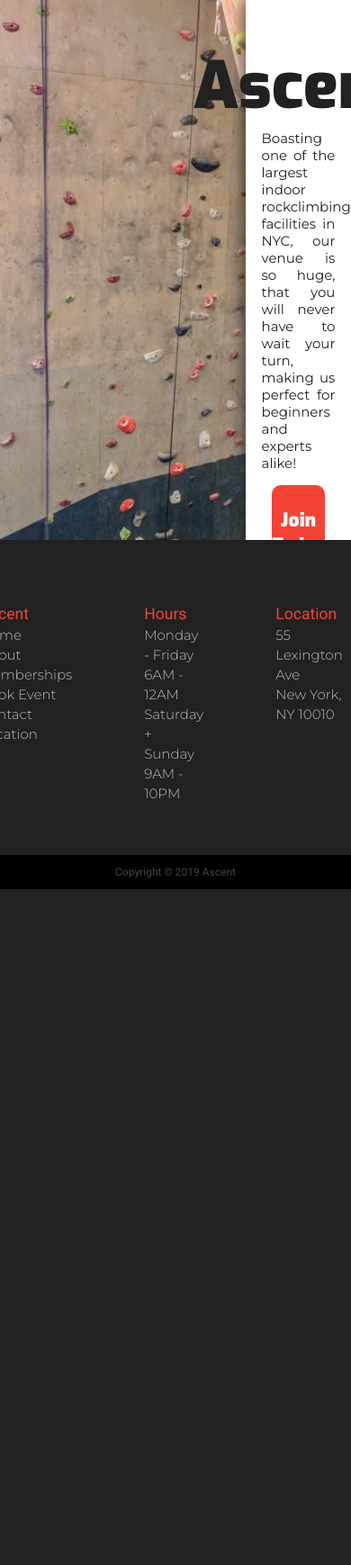
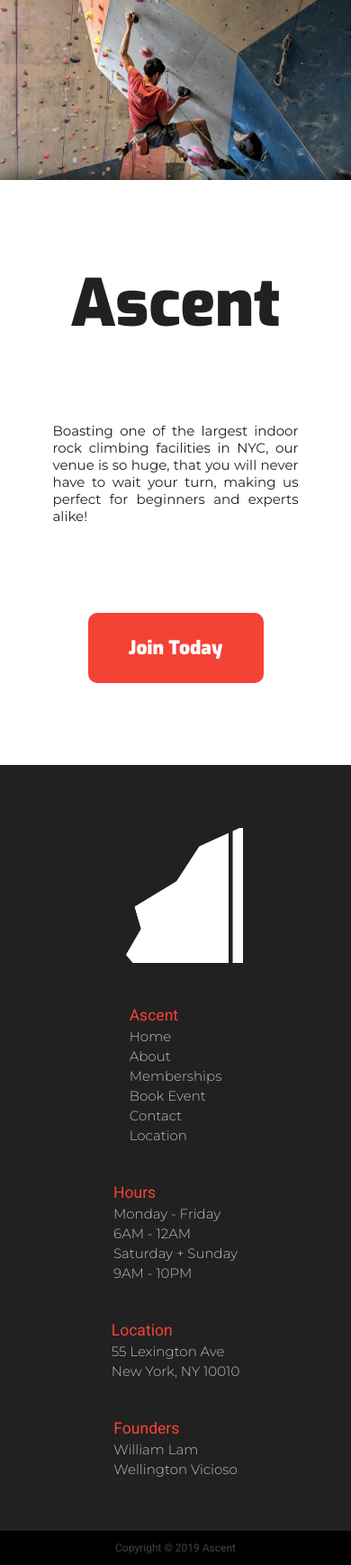
Before and after one commit to wvicioso/web-project, a PHP site: page / in a window 390 px wide; the page is wider, and only the part inside the window is pictured. Shown: the part 70-1809 px from the top of that part at 90% size. Before the commit the page ends 1058 px from the top of that part, so only its background shows below. Run offline with PHP 8.4, Linux system fonts and the light colour scheme; some libraries are stand-ins or nearby versions.

Commit message:
add body media queries

```diff
--- a/about.html
+++ b/about.html
@@ -48,7 +48,7 @@
       <div class="item">
         <h3>Meet someone!</h3>
         <i class="fas fa-smile-wink"></i>
-        <p>Community is important to us, so come here to meet and join our diverse community of your fellow New Yorkers</p>
+        <p>Community is important to us, so come here to meet and join our diverse community of your fellow New Yorkers!</p>
       </div>
     </div>
   </div>
--- a/css/global.css
+++ b/css/global.css
@@ -2,6 +2,7 @@
 body {
   margin: 0px;
   font-family: 'Heebo', sans-serif;
+  /* width: 1280px; */
 }
 
 header {
@@ -18,11 +19,9 @@ header {
   left: 20px;
 }
 
-
 body {
   background-color: #212121;
 }
-
 
 body > * {
   opacity: 0;
@@ -85,6 +84,7 @@ footer {
   width: 100%;
   margin-bottom: 15px;
   padding: 50px 0 50px 0;
+  flex-wrap: wrap;
 }
 
 .footer-itm * {
@@ -127,3 +127,19 @@ footer {
   bottom: 0;
   padding: 10px 0 10px 0;
 }
+
+@media screen and (max-width: 860px) {
+  .footer-wrapper {
+    display: flex;
+    flex-direction: row;
+    align-self: center;
+    justify-content: center;
+    width: 100%;
+    margin-bottom: 15px;
+    padding: 50px 0 50px 0;
+    flex-wrap: wrap;
+  }
+  .logo-footer {
+    margin-left: 0;
+  }
+}
--- a/css/home.css
+++ b/css/home.css
@@ -55,7 +55,7 @@ h2 {
   position: absolute;
   right: -30%;
   vertical-align: middle;
-  width: 30%;
+  width: 380px;
   height: 600px;
   display: flex;
   flex-direction: column;
@@ -115,3 +115,24 @@ h2 {
   /* font-size: 27px; */
   background-color: #F4433680;
 }
+
+@media screen and (max-width: 860px) {
+  .apply-flex {
+    flex-direction: column;
+  }
+
+  .left-side {
+    transition: 0s;
+    width: 100%;
+    height: 200px;
+  }
+
+  .right-side {
+    transition: 0s;
+    position: relative;
+    right: 0;
+    width: 100%;
+    padding-bottom: 50px;
+  }
+
+}
--- a/index.html
+++ b/index.html
@@ -28,7 +28,7 @@
     <div class="left-side"></div>
     <div class="right-side">
       <h1>Ascent</h1>
-      <p class="details">Boasting one of the largest indoor rockclimbing facilities in NYC, our venue is so huge, that you will never have to wait your turn, making us perfect for beginners and experts alike!</p>
+      <p class="details">Boasting one of the largest indoor rock climbing facilities in NYC, our venue is so huge, that you will never have to wait your turn, making us perfect for beginners and experts alike!</p>
       <a href="./memberships.html" class="button">Join Today</a>
     </div>
   </div>
--- a/js/global.js
+++ b/js/global.js
@@ -23,12 +23,17 @@ function slideAboutHeader() {
   var elem = document.getElementsByClassName('101')[0];
   setTimeout(function(){
     if (elem) {
-      elem.style.marginLeft = '50px';
+      elem.style.marginLeft = '0';
     }
   }, 500)
 }
 
+function setWidth() {
+   // document.body.style.width = window.innerWidth - 10;
+}
+
 window.addEventListener("load", function(){
+  setWidth();
   fadeIn();
   slideInRightSide();
   slideAboutHeader();
```
Also changed, not shown: css/about.css (+11 -0 lines).
